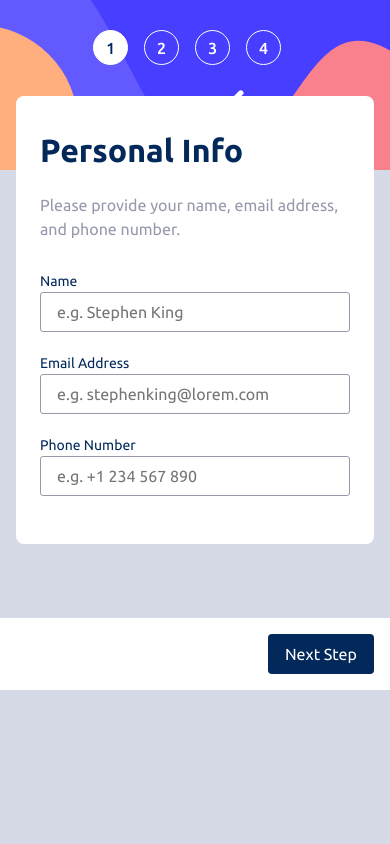
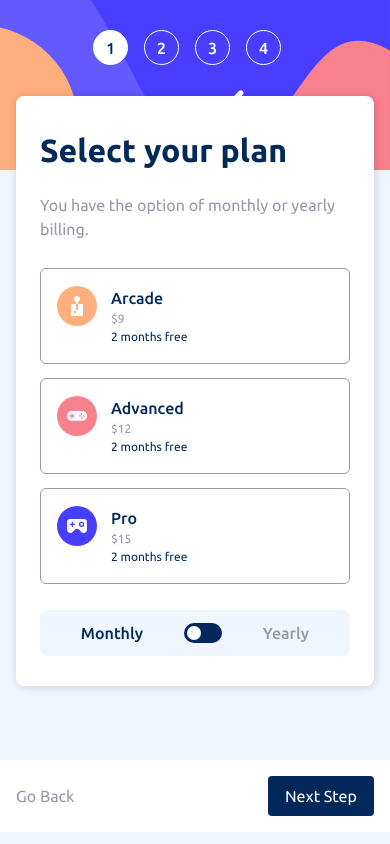
Before and after one commit to florianstancioiu/multi-step-form-main, a React (Create React App) app: page / in a window 390 px wide. Built offline with nearby package versions, Linux system fonts and the light colour scheme.

Commit message:
Worked on the mobile version of the 2nd step

```diff
--- a/src/components/Screens/Screens.js
+++ b/src/components/Screens/Screens.js
@@ -1,11 +1,15 @@
 import PersonalInfo from './PersonalInfo';
 
 import classes from './Screens.module.css';
+import SelectYourPlan from './SelectYourPlan';
 
 const Screens = () => {
   return (
     <div className={classes.screens}>
+      {/*
       <PersonalInfo />
+       */}
+      <SelectYourPlan />
     </div>
   );
 };
--- /dev/null
+++ b/src/components/Screens/SelectYourPlan.js
@@ -0,0 +1,61 @@
+import Card from '../UI/Card';
+import FooterNavigation from '../Navigation/FooterNavigation';
+import PlanCheckbox from '../UI/PlanCheckbox';
+import MonthyYearlyCheckbox from '../UI/MonthlyYearlyCheckbox';
+
+import ArcadeImage from '../../images/icon-arcade.svg';
+import AdvancedImage from '../../images/icon-advanced.svg';
+import ProImage from '../../images/icon-pro.svg';
+
+const checkboxes = [
+  {
+    id: '1',
+    title: 'Arcade',
+    monthlyPrice: '$9',
+    yearlyPrice: '$90',
+    yearlyFreeMonths: 2,
+    image: ArcadeImage,
+  },
+  {
+    id: '2',
+    title: 'Advanced',
+    monthlyPrice: '$12',
+    yearlyPrice: '$120',
+    yearlyFreeMonths: 2,
+    image: AdvancedImage,
+  },
+  {
+    id: '3',
+    title: 'Pro',
+    monthlyPrice: '$15',
+    yearlyPrice: '$150',
+    yearlyFreeMonths: 2,
+    image: ProImage,
+  },
+];
+
+const SelectYourPlan = () => {
+  return (
+    <>
+      <Card
+        title='Select your plan'
+        description='You have the option of monthly or yearly billing.'
+      >
+        {checkboxes.map((checkbox) => (
+          <PlanCheckbox
+            key={checkbox.id}
+            title={checkbox.title}
+            image={checkbox.image}
+            monthlyPrice={checkbox.monthlyPrice}
+            yearlyPrice={checkbox.yearlyPrice}
+            yearlyFreeMonths={checkbox.yearlyFreeMonths}
+          />
+        ))}
+        <MonthyYearlyCheckbox />
+      </Card>
+      <FooterNavigation currentStep={2} />
+    </>
+  );
+};
+
+export default SelectYourPlan;
--- a/src/components/UI/Card.module.css
+++ b/src/components/UI/Card.module.css
@@ -4,6 +4,7 @@
   position: relative;
   top: -7.4rem;
   border-radius: 0.8rem;
+  box-shadow: 1px 1px 10px 0px rgba(0, 0, 0, 0.17);
 }
 
 .title {
--- /dev/null
+++ b/src/components/UI/MonthlyYearlyCheckbox.js
@@ -0,0 +1,38 @@
+import { useState } from 'react';
+import classes from './MonthlyYearlyCheckbox.module.css';
+
+const MonthyYearlyCheckbox = () => {
+  const [isActive, setIsActive] = useState(false);
+
+  const wrapperClasses = `${classes.wrapper} ${isActive ? classes.active : ''}`;
+
+  const montlyClickHandler = () => {
+    setIsActive(false);
+  };
+
+  const yearlyClickHandler = () => {
+    setIsActive(true);
+  };
+
+  const checkboxClickHandler = () => {
+    setIsActive((prevState) => !prevState);
+  };
+
+  return (
+    <div className={wrapperClasses}>
+      <div onClick={montlyClickHandler} className={classes.monthly}>
+        Monthly
+      </div>
+      <div onClick={checkboxClickHandler} className={classes.checkbox}>
+        <div className={classes['checkbox-inner']}>
+          <div className={classes['checkbox-dot']}></div>
+        </div>
+      </div>
+      <div onClick={yearlyClickHandler} className={classes.yearly}>
+        Yearly
+      </div>
+    </div>
+  );
+};
+
+export default MonthyYearlyCheckbox;
--- /dev/null
+++ b/src/components/UI/MonthlyYearlyCheckbox.module.css
@@ -0,0 +1,49 @@
+.wrapper {
+  height: 4.6rem;
+  background-color: var(--magnolia);
+  border-radius: 0.8rem;
+  display: flex;
+  justify-content: space-evenly;
+  align-items: center;
+  margin-top: 2.6rem;
+}
+
+.monthly,
+.yearly {
+  font-weight: 500;
+  color: var(--cool-gray);
+  cursor: pointer;
+}
+
+.monthly {
+  color: var(--marine-blue);
+}
+
+.checkbox {
+  background-color: var(--marine-blue);
+  border-radius: 2rem;
+  width: 3.8rem;
+  height: 2rem;
+  cursor: pointer;
+}
+
+.checkbox-dot {
+  width: 1.4rem;
+  height: 1.4rem;
+  background-color: var(--white);
+  border-radius: 50%;
+  transform: translate(0.3rem, 0.3rem);
+  transition: all ease 0.3s;
+}
+
+.active .monthly {
+  color: var(--cool-gray);
+}
+
+.active .yearly {
+  color: var(--marine-blue);
+}
+
+.active .checkbox-dot {
+  transform: translate(2rem, 0.3rem);
+}
--- /dev/null
+++ b/src/components/UI/PlanCheckbox.js
@@ -0,0 +1,37 @@
+import { useState } from 'react';
+import classes from './PlanCheckbox.module.css';
+
+const PlanCheckbox = ({
+  title,
+  monthlyPrice,
+  yearlyPrice,
+  yearlyFreeMonths,
+  image,
+}) => {
+  const [isActive, setIsActive] = useState(false);
+
+  const onClickHandler = () => {
+    setIsActive((prevState) => !prevState);
+  };
+
+  const planCheckboxClasses = `${classes['plan-checkbox']} ${
+    isActive === true ? classes.active : ''
+  }`;
+
+  return (
+    <div onClick={onClickHandler} className={planCheckboxClasses}>
+      <div className={classes['image-wrapper']}>
+        <img src={image} alt='' />
+      </div>
+      <div className={classes['plan-details']}>
+        <p className={classes['plan-title']}>{title}</p>
+        <p className={classes['plan-price']}>{monthlyPrice}</p>
+        {Boolean(yearlyFreeMonths) && (
+          <p className={classes['plan-free']}>{yearlyFreeMonths} months free</p>
+        )}
+      </div>
+    </div>
+  );
+};
+
+export default PlanCheckbox;
--- /dev/null
+++ b/src/components/UI/PlanCheckbox.module.css
@@ -0,0 +1,33 @@
+.plan-checkbox {
+  border: 1px solid var(--cool-gray);
+  margin-bottom: 1.4rem;
+  border-radius: 0.6rem;
+  padding: 1.7rem 1.6rem;
+  display: flex;
+  cursor: pointer;
+}
+
+.plan-checkbox:hover,
+.plan-checkbox.active {
+  background-color: var(--magnolia);
+  border-color: var(--marine-blue);
+}
+
+.plan-details {
+  padding-left: 1.4rem;
+}
+
+.plan-title {
+  font-weight: 500;
+  color: var(--marine-blue);
+}
+
+.plan-price {
+  color: var(--cool-gray);
+  font-size: 1.2rem;
+}
+
+.plan-free {
+  color: var(--marine-blue);
+  font-size: 1.2rem;
+}
--- a/src/index.css
+++ b/src/index.css
@@ -20,7 +20,7 @@ html {
 body {
   margin: 0;
   font-size: 1.6rem;
-  background-color: var(--light-gray);
+  background-color: var(--magnolia);
 }
 
 /* Box sizing rules */
```
